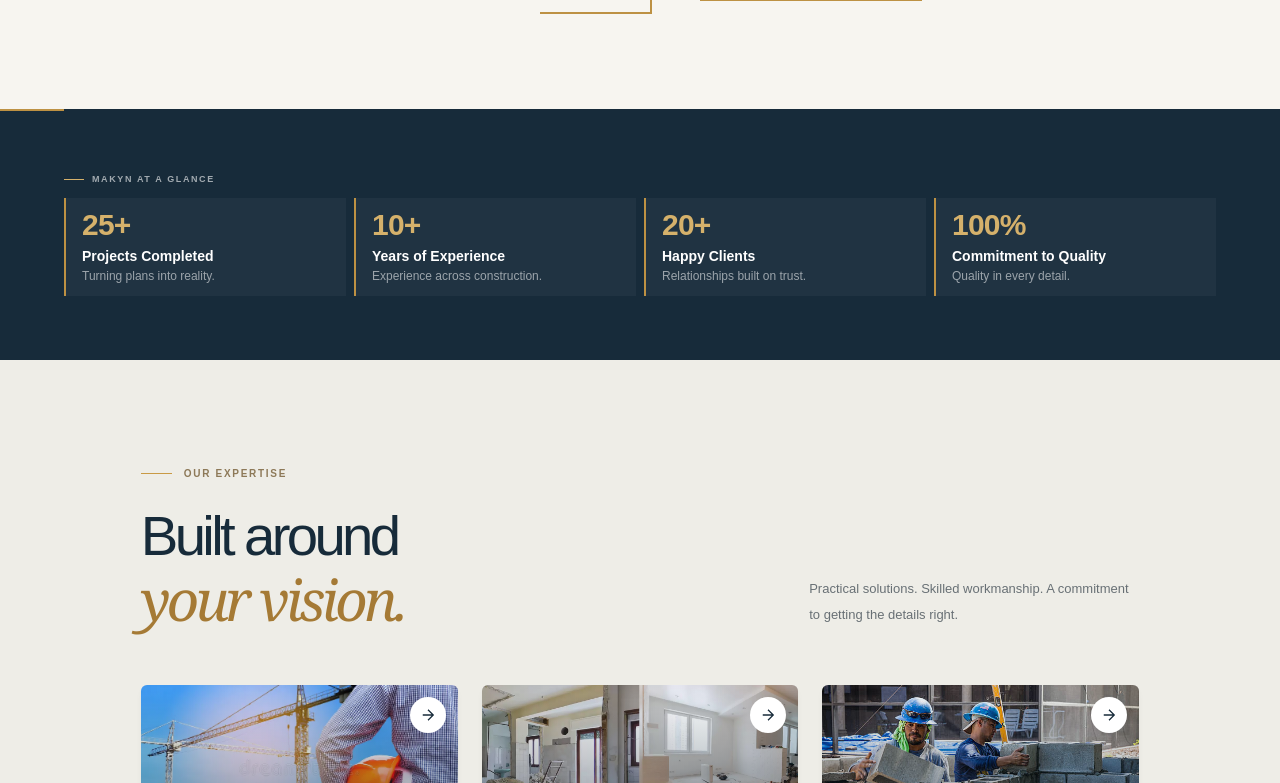
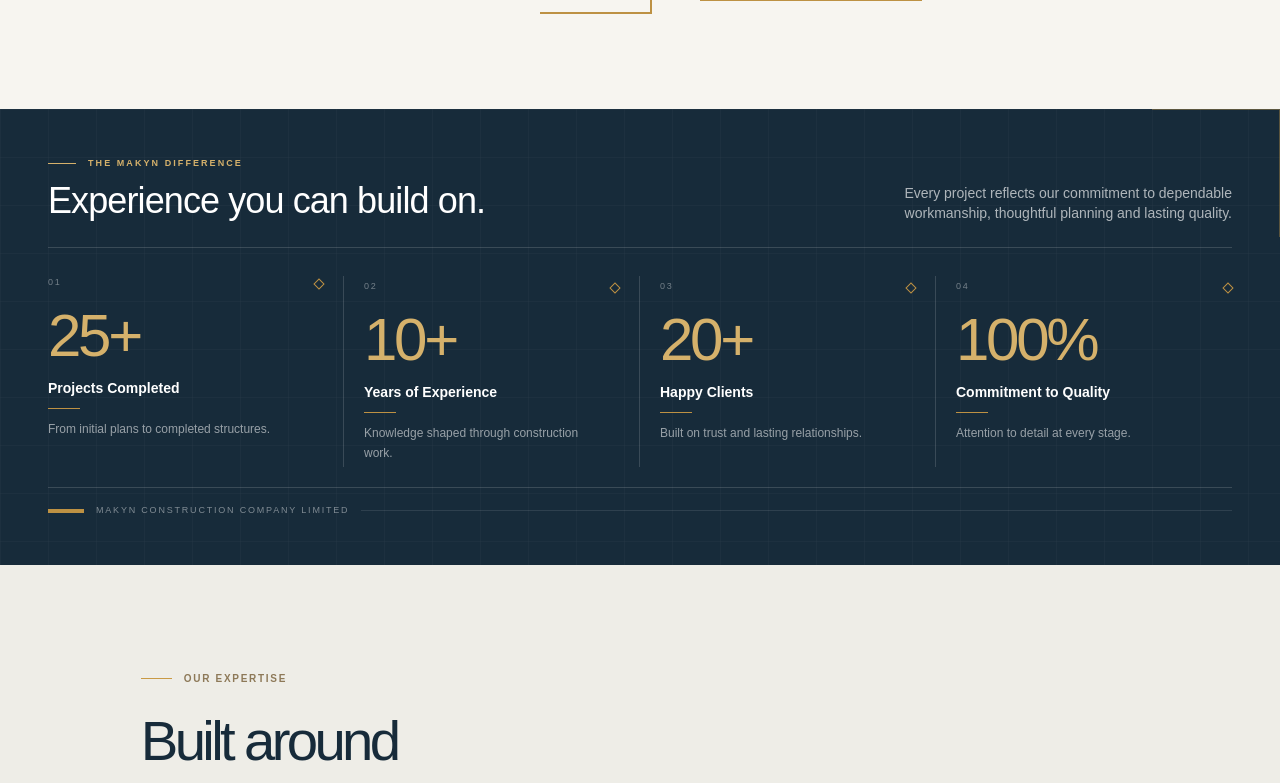
Before and after one commit to Seifuddin/makyn, a Next.js app: page / in a window 1280 px wide. Shown: the part 1257-2040 px from the top of the page. Built offline with nearby package versions, Linux system fonts and the light colour scheme.

Commit message:
improved stats and footer

```diff
--- a/components/about/WorkProcess.tsx
+++ b/components/about/WorkProcess.tsx
@@ -41,7 +41,7 @@ export default function WorkProcess() {
       />
 
       {/* Centered content */}
-      <div className="relative mx-auto w-full max-w-7xl px-5 py-8 sm:px-8 sm:py-10 lg:px-12 lg:py-12">
+      <div className="relative mx-auto w-full max-w-7xl px5 py-8 smpx-8 sm:py-10 lg:px12 lg:py-12">
         {/* Header */}
         <div className="flex flex-col gap-3 border-b border-white/15 pb-5 sm:flex-row sm:items-end sm:justify-between">
           <div>
--- a/components/home/stats-counter.tsx
+++ b/components/home/stats-counter.tsx
@@ -1,24 +1,28 @@
 
 const stats = [
   {
-    value: "25+",
+    number: "25+",
     label: "Projects Completed",
-    description: "Turning plans into reality.",
+    description: "From initial plans to completed structures.",
+    index: "01",
   },
   {
-    value: "10+",
+    number: "10+",
     label: "Years of Experience",
-    description: "Experience across construction.",
+    description: "Knowledge shaped through construction work.",
+    index: "02",
   },
   {
-    value: "20+",
+    number: "20+",
     label: "Happy Clients",
-    description: "Relationships built on trust.",
+    description: "Built on trust and lasting relationships.",
+    index: "03",
   },
   {
-    value: "100%",
+    number: "100%",
     label: "Commitment to Quality",
-    description: "Quality in every detail.",
+    description: "Attention to detail at every stage.",
+    index: "04",
   },
 ];
 
@@ -26,41 +30,97 @@ export default function StatsCounter() {
   return (
     <section
       aria-label="Makyn company statistics"
-      className="relative overflow-hidden bg-[#172b3a] px-4 py-5 text-white sm:px-6 sm:py-6 lg:px-10"
+      className="relative isolate overflow-hidden bg-[#172B3A] text-white"
     >
+      {/* Subtle architectural grid */}
       <div
         aria-hidden="true"
-        className="absolute left-0 top-0 h-0.5 w-16 bg-[#bd9143]"
+        className="pointer-events-none absolute inset-0 -z-10 opacity-[0.07]"
+        style={{
+          backgroundImage:
+            "linear-gradient(rgba(255,255,255,0.35) 1px, transparent 1px), linear-gradient(90deg, rgba(255,255,255,0.35) 1px, transparent 1px)",
+          backgroundSize: "48px 48px",
+        }}
       />
 
-      <div className="mx-auto max-w-6xl py-10">
-        <div className="mb-3 flex items-center gap-2">
-          <span className="h-px w-5 bg-[#d5b16b]" />
-          <p className="text-[9px] font-semibold tracking-[0.18em] text-white/60">
-            MAKYN AT A GLANCE
+      {/* Decorative gold corner */}
+      <div
+        aria-hidden="true"
+        className="absolute right-0 top-0 h-24 w-24 border-r border-t border-[#BD9143]/40 sm:h-32 sm:w-32"
+      />
+
+      <div className="mx-auto max-w-7xl px-5 py-8 sm:px-8 sm:py-10 lg:px-12 lg:py-12">
+        {/* Compact section heading */}
+        <div className="mb-6 flex flex-col justify-between gap-3 border-b border-white/15 pb-5 sm:mb-7 sm:flex-row sm:items-end sm:gap-6 sm:pb-6">
+          <div>
+            <div className="mb-2 flex items-center gap-3">
+              <span className="h-px w-7 bg-[#D5B16B]" />
+              <p className="text-[9px] font-semibold uppercase tracking-[0.23em] text-[#D5B16B]">
+                The Makyn Difference
+              </p>
+            </div>
+
+            <h2 className="max-w-xl text-2xl font-medium leading-tight tracking-tight sm:text-3xl lg:text-4xl">
+              Experience you can build on.
+            </h2>
+          </div>
+
+          <p className="max-w-sm text-xs leading-5 text-white/65 sm:text-right sm:text-sm">
+            Every project reflects our commitment to dependable workmanship,
+            thoughtful planning and lasting quality.
           </p>
         </div>
 
-        <div className="grid grid-cols-2 gap-2 sm:grid-cols-4">
-          {stats.map((stat) => (
+        {/* Statistics */}
+        <div className="grid grid-cols-1 sm:grid-cols-2 lg:grid-cols-4">
+          {stats.map((stat, index) => (
             <article
               key={stat.label}
-              className="border-l-2 border-[#bd9143] bg-white/[0.04] px-3 py-3 transition-colors duration-200 hover:bg-white/[0.08] sm:px-4 sm:py-3"
+              className={`group relative min-w-0 border-b border-white/15 py-5 first:pt-0 last:border-b-0 sm:px-5 sm:py-5 sm:first:pl-0 sm:last:pr-0 lg:border-b-0 lg:border-r lg:px-5 lg:py-1 lg:first:pl-0 lg:last:border-r-0 lg:last:pr-0 ${
+                index === 0 ? "lg:pt-1" : ""
+              }`}
             >
-              <p className="text-2xl font-semibold leading-none tracking-tight text-[#d5b16b] sm:text-3xl">
-                {stat.value}
+              {/* Number and index */}
+              <div className="mb-4 flex items-start justify-between gap-3">
+                <span className="text-[9px] font-medium tracking-[0.2em] text-white/40">
+                  {stat.index}
+                </span>
+
+                <span
+                  aria-hidden="true"
+                  className="mt-1 h-2 w-2 rotate-45 border border-[#BD9143] transition-colors duration-300 group-hover:bg-[#BD9143]"
+                />
+              </div>
+
+              {/* Large statistic */}
+              <p className="text-4xl font-medium leading-none tracking-[-0.055em] text-[#D5B16B] transition-transform duration-300 group-hover:translate-x-1 sm:text-5xl xl:text-6xl">
+                {stat.number}
               </p>
 
-              <h3 className="mt-2 text-xs font-semibold leading-4 text-white sm:text-sm">
+              {/* Label */}
+              <h3 className="mt-3 max-w-[210px] text-sm font-semibold leading-5 text-white">
                 {stat.label}
               </h3>
 
-              <p className="mt-1 text-[10px] leading-4 text-white/55 sm:text-xs">
+              {/* Gold accent */}
+              <div className="my-2.5 h-px w-8 bg-[#BD9143] transition-all duration-300 group-hover:w-14" />
+
+              {/* Description */}
+              <p className="max-w-[230px] text-xs leading-5 text-white/55">
                 {stat.description}
               </p>
             </article>
           ))}
         </div>
+
+        {/* Bottom architectural line */}
+        <div className="mt-5 flex items-center gap-3 border-t border-white/15 pt-4">
+          <span className="h-1 w-9 shrink-0 bg-[#BD9143]" />
+          <p className="text-[8px] font-medium uppercase tracking-[0.2em] text-white/45 sm:text-[9px]">
+            MAKYN CONSTRUCTION COMPANY LIMITED
+          </p>
+          <span className="hidden h-px flex-1 bg-white/10 sm:block" />
+        </div>
       </div>
     </section>
   );
--- a/components/layout/footer.tsx
+++ b/components/layout/footer.tsx
@@ -260,8 +260,10 @@ export default function Footer() {
           </div>
         </div>
 
-        {/* Copyright */}
-        <div className="flex flex-col gap-3 border-t border-white/10 py-6 sm:flex-row sm:items-center sm:justify-between">
+
+        {/* Copyright and designer credit */}
+        <div className="border-t border-white/10 py-5">
+          <div className="flex flex-col gap-3 sm:flex-row sm:items-center sm:justify-between">
             <p className="text-xs leading-6 text-white/45">
               © 2026 Makyn Construction Company Limited. All rights reserved.
             </p>
@@ -287,6 +289,22 @@ export default function Footer() {
               </svg>
             </a>
           </div>
+
+          {/* Website designer credit */}
+          <div className="mt-4 border-t border-white/[0.06] pt-4 text-center">
+            <p className="text-[11px] tracking-wide text-white/45 sm:text-xs">
+              Built and designed by{" "}
+              <a
+                href="https://lapsa.vercel.app"
+                target="_blank"
+                rel="noopener noreferrer"
+                className="font-medium text-[#d5b16b] transition-colors duration-200 hover:text-white"
+              >
+                Lapsa Web and Graphics
+              </a>
+            </p>
+          </div>
+        </div>
       </div>
     </footer>
   );
```
Lines whose indentation alone changed are shown as unchanged.
